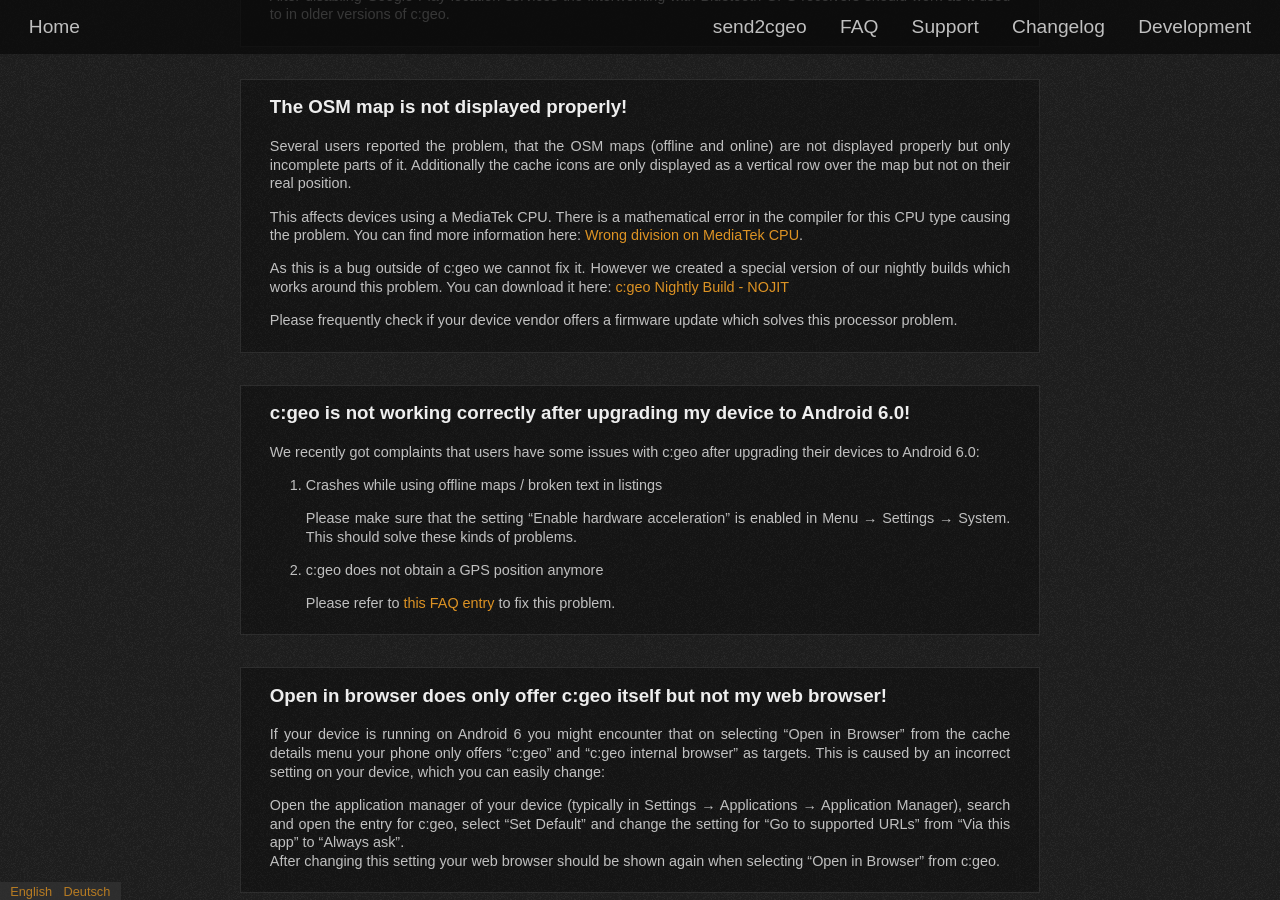
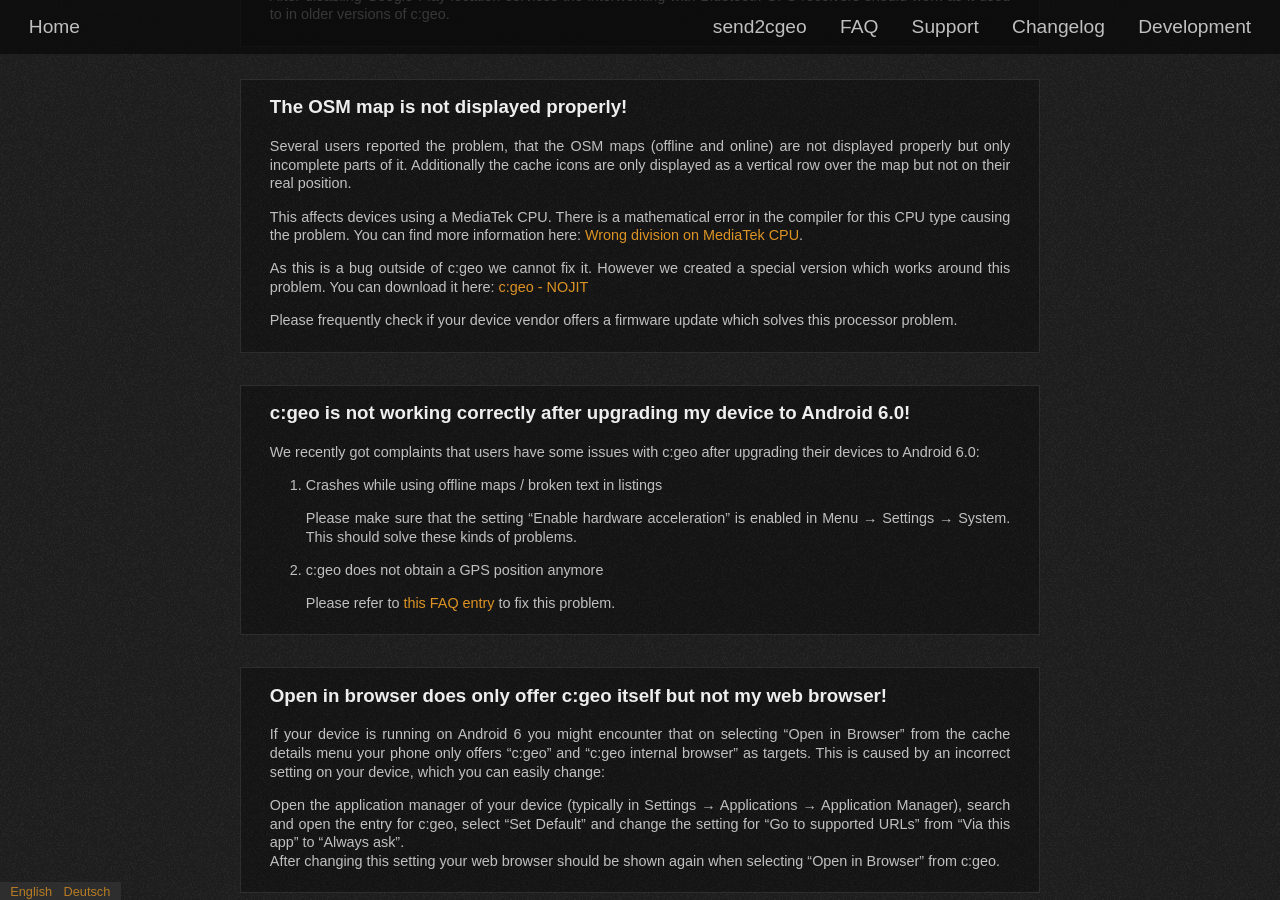
Before and after one commit to cgeo/cgeo.github.io, a Jekyll site: the page built from faq.html, in a window 1280 px wide and 900 px high, scrolled down 29297 px. Built offline with Jekyll 4.4.1, drawn with Linux system fonts in a browser that asks for light colours; some web fonts are replaced.

Commit message:
Fix #119 - FAQ: Link to NOJIT release version

```diff
--- a/_data/faq.yml
+++ b/_data/faq.yml
@@ -2254,7 +2254,7 @@
                 You can find more information here: [Wrong division on MediaTek CPU](https://github.com/cgeo/cgeo/issues/4097).
 
                 As this is a bug outside of c:geo we cannot fix it.
-                However we created a special version of our nightly builds which works around this problem. You can download it here: [c:geo Nightly Build - NOJIT](http://download.cgeo.org/cgeo-nightly-nojit.apk)
+                However we created a special version which works around this problem. You can download it here: [c:geo - NOJIT](http://download.cgeo.org/cgeo-nojit-release.apk)
 
                 Please frequently check if your device vendor offers a firmware update which solves this processor problem.
         de:
@@ -2266,7 +2266,7 @@
                 Mehr Informationen dazu kannst du hier finden: [Wrong division on MediaTek CPU](https://github.com/cgeo/cgeo/issues/4097).
 
                 Da dies ein Fehler außerhalb von c:geo ist, können wir ihn nicht beheben.
-                Dennoch haben wir eine spezielle Version unserer Nightly-Builds erstellt, die das Problem vermeidet. Du kannst sie hier herunterladen: [c:geo Nightly-Build - NOJIT](http://download.cgeo.org/cgeo-nightly-nojit.apk)
+                Dennoch haben wir eine spezielle Version erstellt, die das Problem vermeidet. Du kannst sie hier herunterladen: [c:geo - NOJIT](http://download.cgeo.org/cgeo-nojit-release.apk)
 
                 Bitte prüfe regelmäßig, ob der Geräte-Hersteller ein Firmware-Update anbietet, das dieses Prozessor-Problem behebt.
 
```
